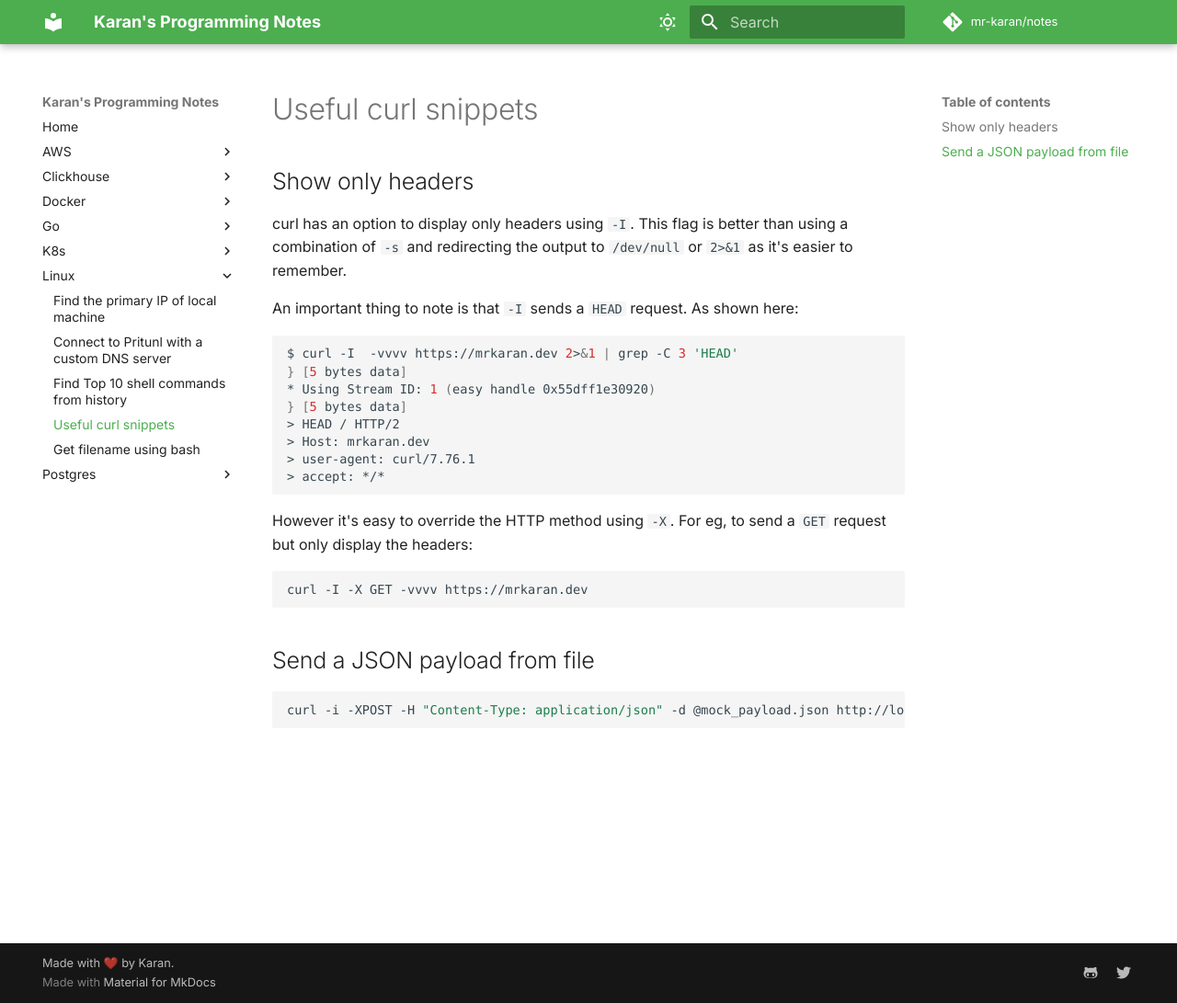
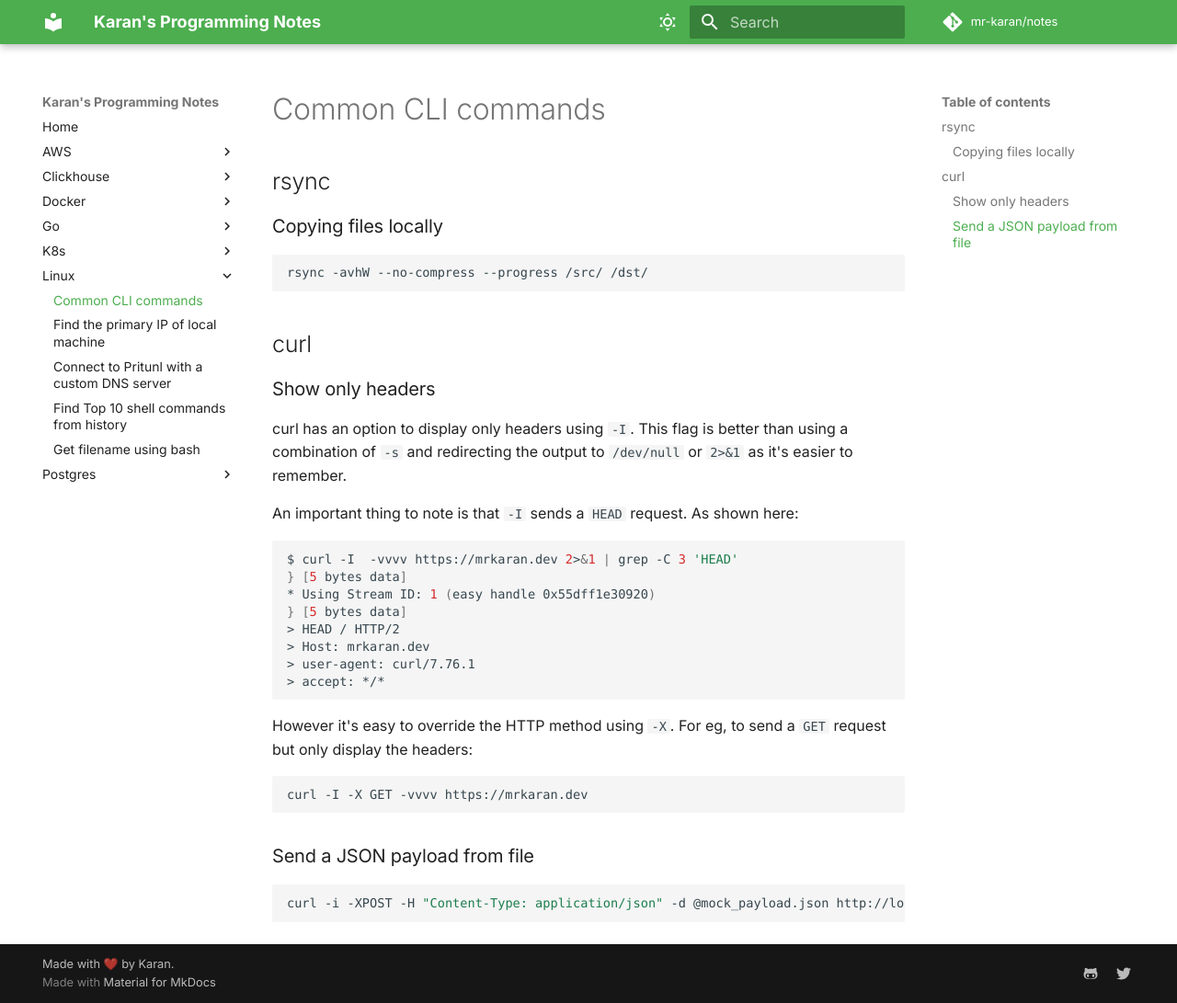
Before and after one commit to mr-karan/notes, an MkDocs documentation site: the page built from docs/linux/snippets.md, in a window 1280 px wide and 1091 px high. Shown: the whole window at 92% size. Built offline with MkDocs 1.6.1 and Material for MkDocs 9.7.7, drawn with Linux system fonts in a browser that asks for light colours; some web fonts are replaced; comment, search, counter and statistics services are not loaded.

Commit message:
chore: Update snippets page

````diff
--- a/docs/linux/curl.md
+++ b/docs/linux/snippets.md
@@ -1,6 +1,16 @@
-# Useful curl snippets
+# Common CLI commands
 
-## Show only headers
+## rsync
+
+### Copying files locally
+
+```
+rsync -avhW --no-compress --progress /src/ /dst/
+```
+
+## curl
+
+### Show only headers
 
 curl has an option to display only headers using `-I`. This flag is better than using a combination of `-s` and redirecting the output to `/dev/null` or `2>&1` as it's easier to remember.
 
@@ -23,7 +33,7 @@ However it's easy to override the HTTP method using `-X`. For eg, to send a `GET
 curl -I -X GET -vvvv https://mrkaran.dev
 ```
 
-## Send a JSON payload from file
+### Send a JSON payload from file
 
 ```sh
 curl -i -XPOST -H "Content-Type: application/json" -d @mock_payload.json http://localhost:6000/endpoint
--- a/mkdocs.yml
+++ b/mkdocs.yml
@@ -66,10 +66,10 @@ nav:
       - k8s/resource-utilisation.md
       - k8s/kubectl-cheatsheet.md
   - Linux:
+      - linux/snippets.md
       - linux/get-local-ip.md
       - linux/pritunl-systemd-resolved-issues.md
       - linux/most-used-commands.md
-      - linux/curl.md
       - linux/get-file-name.md
   - Postgres:
       - postgres/wal-log-reset.md
````
